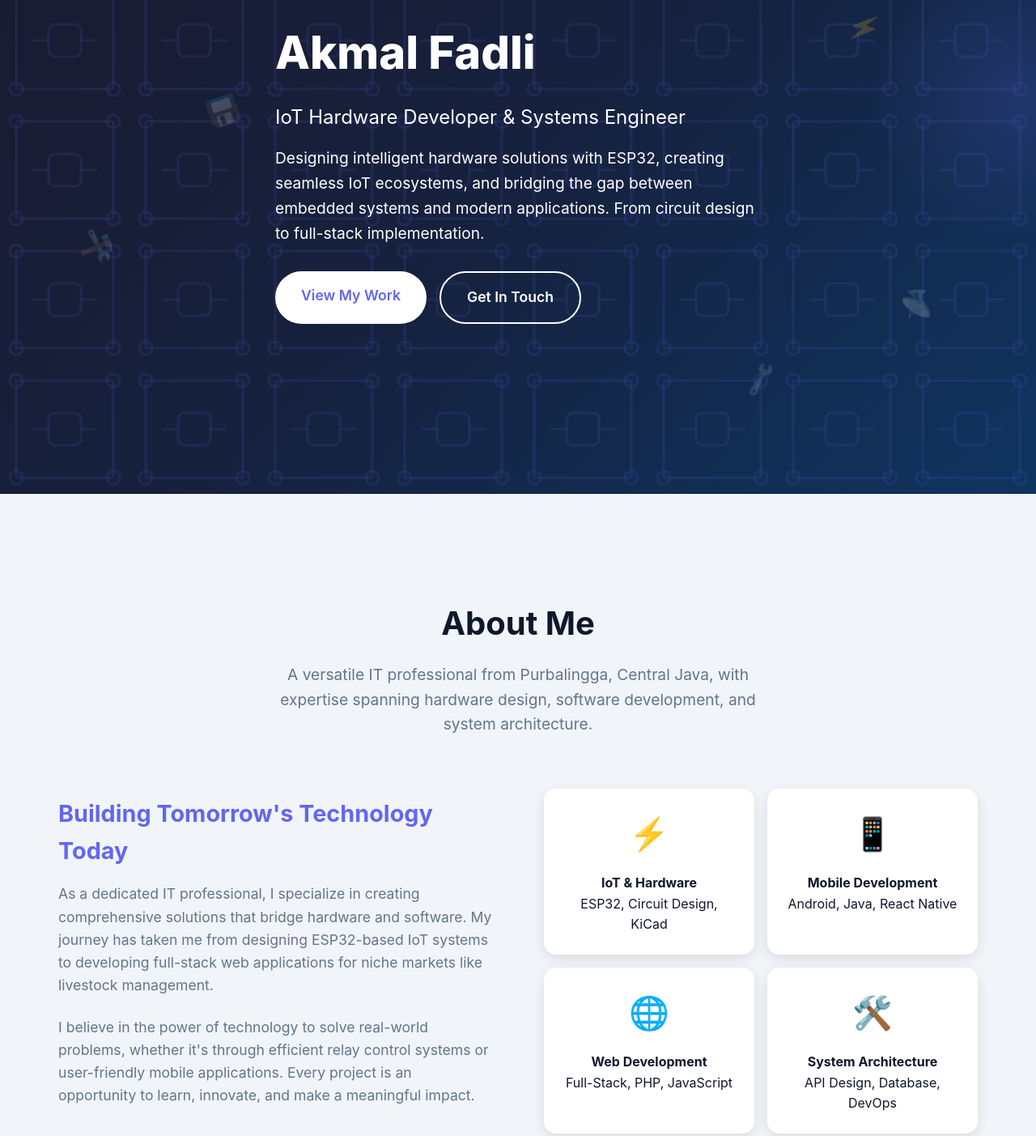
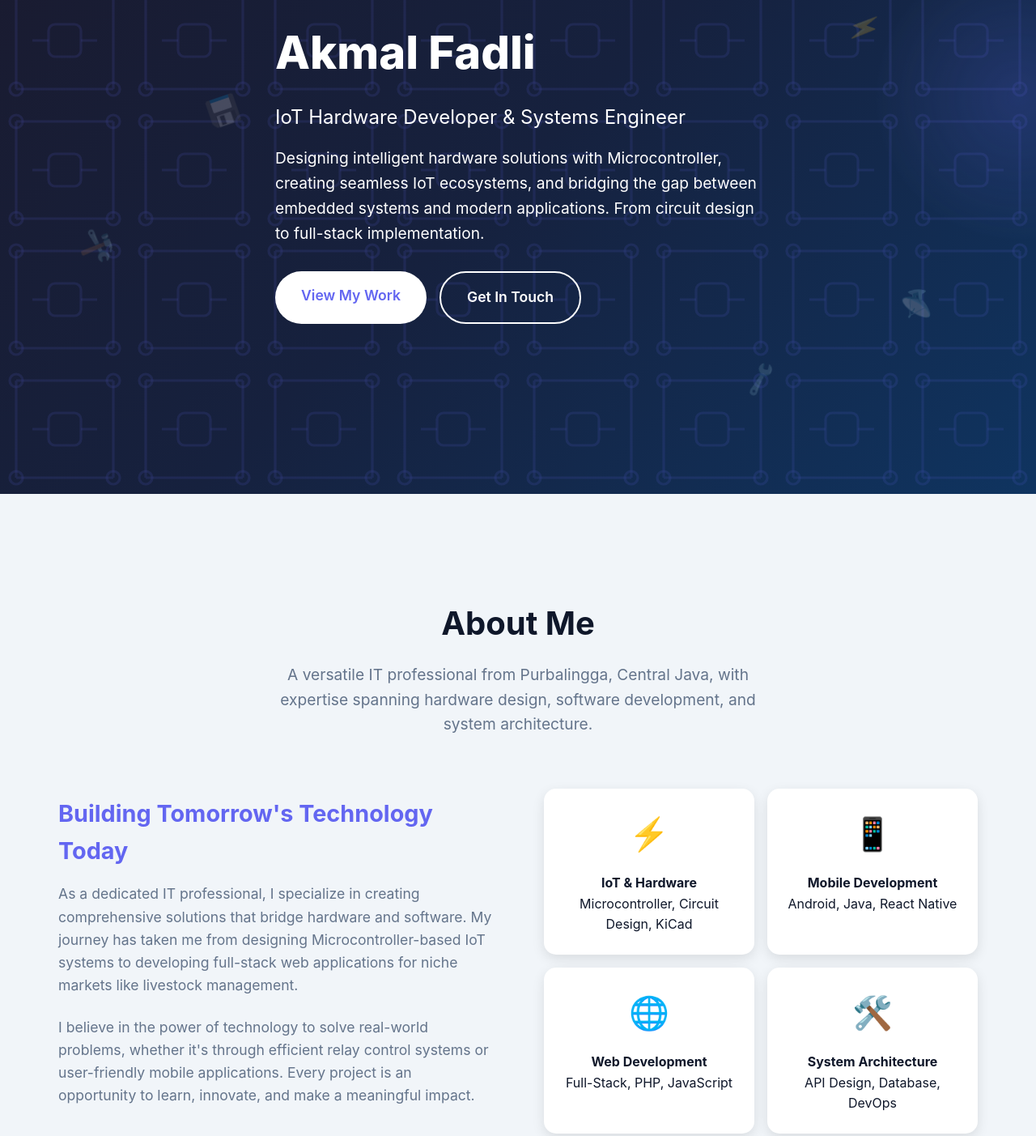
Before and after one commit to akmalfadli/akmalfadli.github.io, a plain HTML site: page index.html in a window 1280 px wide. Shown: the part 190-1593 px from the top of the page at 81% size. Drawn offline with Linux system fonts and the light colour scheme.

Commit message:
Update index.html

```diff
--- a/index.html
+++ b/index.html
@@ -570,8 +570,8 @@
             <div class="hero-content">
                 <h1>Akmal Fadli</h1>
                 <p class="subtitle" data-en="IoT Hardware Developer & Systems Engineer" data-id="Pengembang Hardware IoT & Insinyur Sistem">IoT Hardware Developer & Systems Engineer</p>
-                <p class="description" data-en="Designing intelligent hardware solutions with ESP32, creating seamless IoT ecosystems, and bridging the gap between embedded systems and modern applications. From circuit design to full-stack implementation." data-id="Merancang solusi hardware cerdas dengan ESP32, menciptakan ekosistem IoT yang seamless, dan menjembatani sistem embedded dengan aplikasi modern. Dari desain sirkuit hingga implementasi full-stack.">
-                    Designing intelligent hardware solutions with ESP32, creating seamless IoT ecosystems, and bridging the gap between embedded systems and modern applications. From circuit design to full-stack implementation.
+                <p class="description" data-en="Designing intelligent hardware solutions with Microcontroller, creating seamless IoT ecosystems, and bridging the gap between embedded systems and modern applications. From circuit design to full-stack implementation." data-id="Merancang solusi hardware cerdas dengan Microcontroller, menciptakan ekosistem IoT yang seamless, dan menjembatani sistem embedded dengan aplikasi modern. Dari desain sirkuit hingga implementasi full-stack.">
+                    Designing intelligent hardware solutions with Microcontroller, creating seamless IoT ecosystems, and bridging the gap between embedded systems and modern applications. From circuit design to full-stack implementation.
                 </p>
                 <div class="cta-buttons">
                     <a href="#projects" class="btn btn-primary" data-en="View My Work" data-id="Lihat Karya Saya">View My Work</a>
@@ -594,8 +594,8 @@
             <div class="about-content">
                 <div class="about-text">
                     <h3 data-en="Building Tomorrow's Technology Today" data-id="Membangun Teknologi Masa Depan Hari Ini">Building Tomorrow's Technology Today</h3>
-                    <p data-en="As a dedicated IT professional, I specialize in creating comprehensive solutions that bridge hardware and software. My journey has taken me from designing ESP32-based IoT systems to developing full-stack web applications for niche markets like livestock management." data-id="Sebagai profesional IT yang berdedikasi, saya mengkhususkan diri dalam menciptakan solusi komprehensif yang menjembatani hardware dan software. Perjalanan saya telah membawa saya dari merancang sistem IoT berbasis ESP32 hingga mengembangkan aplikasi web full-stack untuk pasar khusus seperti manajemen ternak.">
-                        As a dedicated IT professional, I specialize in creating comprehensive solutions that bridge hardware and software. My journey has taken me from designing ESP32-based IoT systems to developing full-stack web applications for niche markets like livestock management.
+                    <p data-en="As a dedicated IT professional, I specialize in creating comprehensive solutions that bridge hardware and software. My journey has taken me from designing Microcontroller-based IoT systems to developing full-stack web applications for niche markets like livestock management." data-id="Sebagai profesional IT yang berdedikasi, saya mengkhususkan diri dalam menciptakan solusi komprehensif yang menjembatani hardware dan software. Perjalanan saya telah membawa saya dari merancang sistem IoT berbasis Microcontroller hingga mengembangkan aplikasi web full-stack untuk pasar khusus seperti manajemen ternak.">
+                        As a dedicated IT professional, I specialize in creating comprehensive solutions that bridge hardware and software. My journey has taken me from designing Microcontroller-based IoT systems to developing full-stack web applications for niche markets like livestock management.
                     </p>
                     <p data-en="I believe in the power of technology to solve real-world problems, whether it's through efficient relay control systems or user-friendly mobile applications. Every project is an opportunity to learn, innovate, and make a meaningful impact." data-id="Saya percaya pada kekuatan teknologi untuk memecahkan masalah dunia nyata, baik melalui sistem kontrol relay yang efisien maupun aplikasi mobile yang user-friendly. Setiap proyek adalah kesempatan untuk belajar, berinovasi, dan memberikan dampak yang bermakna.">
                         I believe in the power of technology to solve real-world problems, whether it's through efficient relay control systems or user-friendly mobile applications. Every project is an opportunity to learn, innovate, and make a meaningful impact.
@@ -606,7 +606,7 @@
                     <div class="skill-item">
                         <div class="skill-icon">⚡</div>
                         <h4 data-en="IoT & Hardware" data-id="IoT & Hardware">IoT & Hardware</h4>
-                        <p>ESP32, Circuit Design, KiCad</p>
+                        <p>Microcontroller, Circuit Design, KiCad</p>
                     </div>
                     <div class="skill-item">
                         <div class="skill-icon">📱</div>
@@ -642,18 +642,18 @@
                 <div class="project-card">
                     <div class="project-image">⚡</div>
                     <div class="project-content">
-                        <h3 class="project-title">ESP32 12-Channel SSR Relay</h3>
+                        <h3 class="project-title">Esp32 12-Channel SSR Relay</h3>
                         <p class="project-description" data-en="Professional-grade 12-channel Solid State Relay module designed for efficient AC/DC load switching. Complete KiCad design files with optimized circuit layout for industrial applications." data-id="Modul Solid State Relay 12-channel tingkat profesional yang dirancang untuk switching beban AC/DC yang efisien. File desain KiCad lengkap dengan layout sirkuit yang dioptimalkan untuk aplikasi industri.">
                             Professional-grade 12-channel Solid State Relay module designed for efficient AC/DC load switching. Complete KiCad design files with optimized circuit layout for industrial applications.
                         </p>
                         <div class="project-tech">
-                            <span class="tech-tag">ESP32</span>
+                            <span class="tech-tag">Esp32</span>
                             <span class="tech-tag">KiCad</span>
                             <span class="tech-tag">Circuit Design</span>
                             <span class="tech-tag">IoT</span>
                         </div>
                         <div class="project-links">
-                            <a href="https://github.com/akmalfadli/esp32-12ch-ssr-relay" class="project-link link-primary" data-en="View Code" data-id="Lihat Kode">View Code</a>
+                            <a href="https://github.com/akmalfadli/Microcontroller-12ch-ssr-relay" class="project-link link-primary" data-en="View Code" data-id="Lihat Kode">View Code</a>
                         </div>
                     </div>
                 </div>
```
